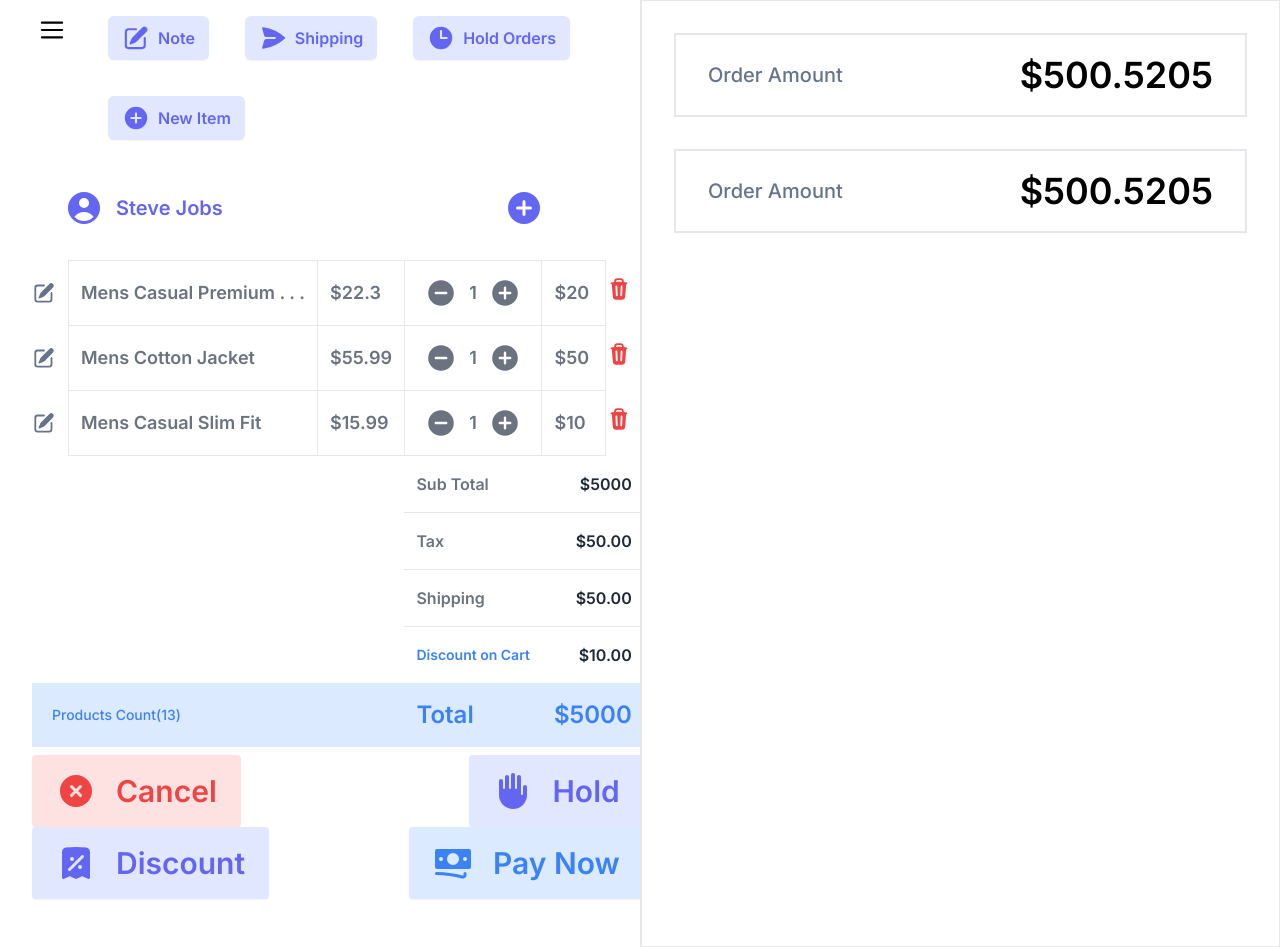
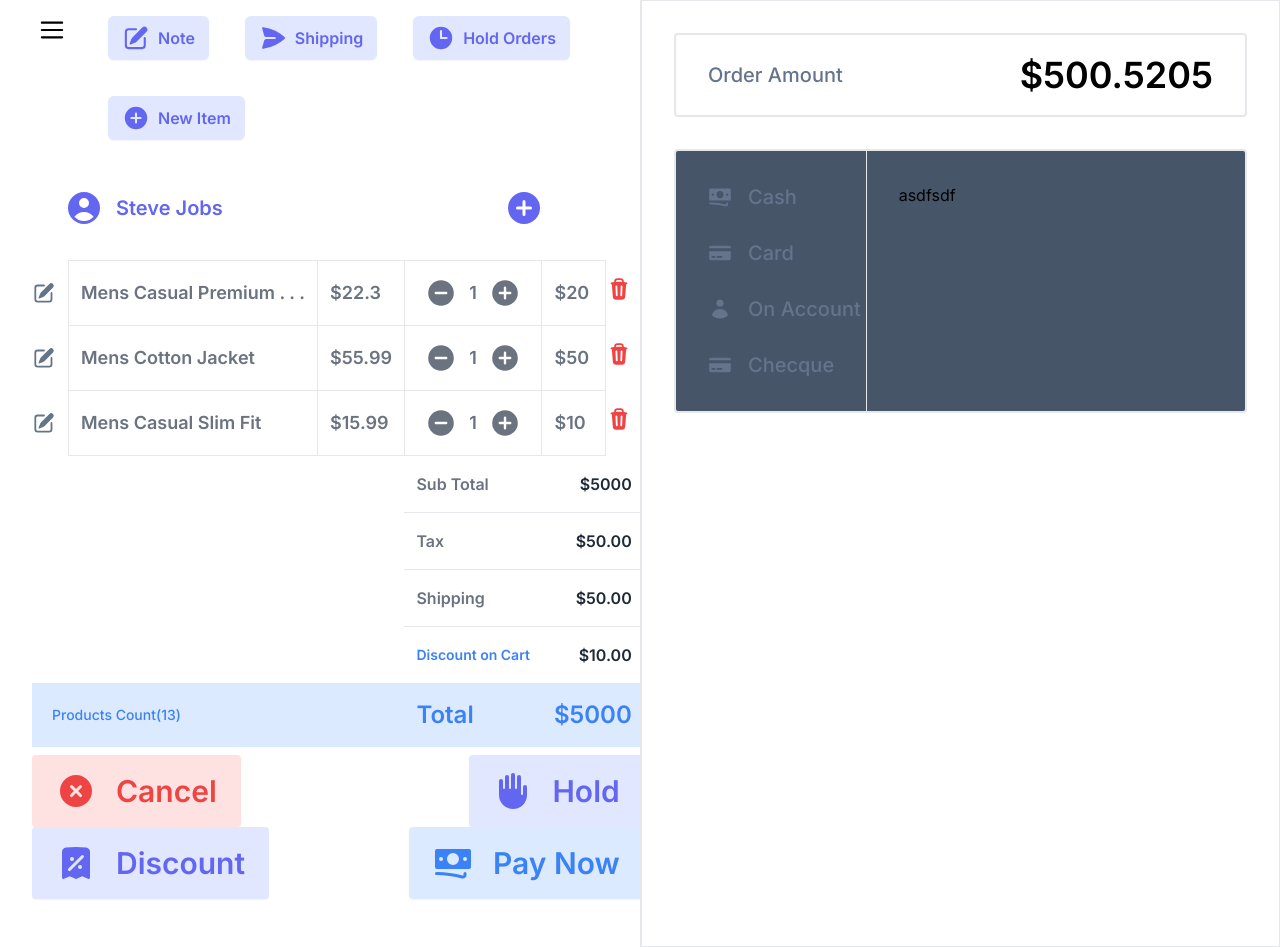
Before and after one commit to faysal725/pos, a Next.js app: page /payment in a window 1280 px wide. Built offline with nearby package versions, Linux system fonts and the light colour scheme.

Commit message:
payment section is builded

```diff
--- a/src/components/Header/PaymentHeader.jsx
+++ b/src/components/Header/PaymentHeader.jsx
@@ -3,7 +3,7 @@ import React from "react";
 export default function PaymentHeader() {
   return (
     <div className="p-8 pb-0">
-      <div className="flex justify-between items-center border border-2 p-5 px-8">
+      <div className="flex justify-between items-center border border-2 p-5 px-8 rounded">
         <p className="text-xl text-slate-500 font-medium">Order Amount</p>
         <p className="text-4xl font-semibold">$500.5205</p>
       </div>
--- a/src/components/Page/PaymentSection.jsx
+++ b/src/components/Page/PaymentSection.jsx
@@ -1,12 +1,41 @@
-import React from 'react'
+import { BanknotesIcon, CreditCardIcon, UserIcon } from "@heroicons/react/20/solid";
+import Link from "next/link";
+import React from "react";
 
 export default function PaymentSection() {
+
+    const navigation = () => {
+        return (
+            <ul className="col-span-4 p-8 pr-0 flex flex-col gap-y-7">
+            <li className="flex items-center gap-x-4 text-slate-500">
+              <BanknotesIcon className="h-6 w-6 " />
+              <Link href="/payment/cash" className="text-xl font-medium">Cash</Link>
+            </li>
+            <li className="flex items-center gap-x-4 text-slate-500">
+              <CreditCardIcon className="h-6 w-6 " />
+              <Link href="/payment/cash" className="text-xl font-medium">Card</Link>
+            </li>
+            <li className="flex items-center gap-x-4 text-slate-500">
+              <UserIcon className="h-6 w-6 " />
+              <Link href="/payment/cash" className="text-xl font-medium">On Account</Link>
+            </li>
+            <li className="flex items-center gap-x-4 text-slate-500">
+              <CreditCardIcon className="h-6 w-6 " />
+              <Link href="/payment/cash" className="text-xl font-medium">Checque</Link>
+            </li>
+          </ul>
+        )
+    }
   return (
-    <div className="p-8 pb-0">
-      <div className="flex justify-between items-center border border-2 p-5 px-8">
-        <p className="text-xl text-slate-500 font-medium">Order Amount</p>
-        <p className="text-4xl font-semibold">$500.5205</p>
+    <div className="p-8 pb-0 h-screen">
+      <div className=" grid grid-cols-12 divide-x border border-2 rounded  bg-slate-600">
+
+        {navigation()}
+
+        <div className="col-span-8 p-8 pr-0">
+          <p>asdfsdf</p>
+        </div>
       </div>
     </div>
-  )
+  );
 }
```
